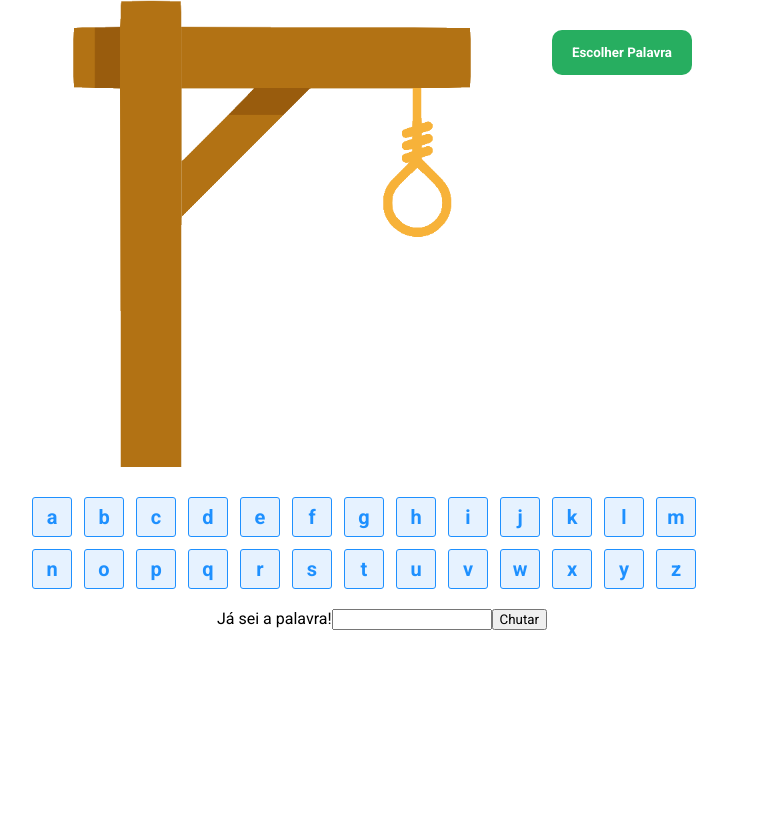
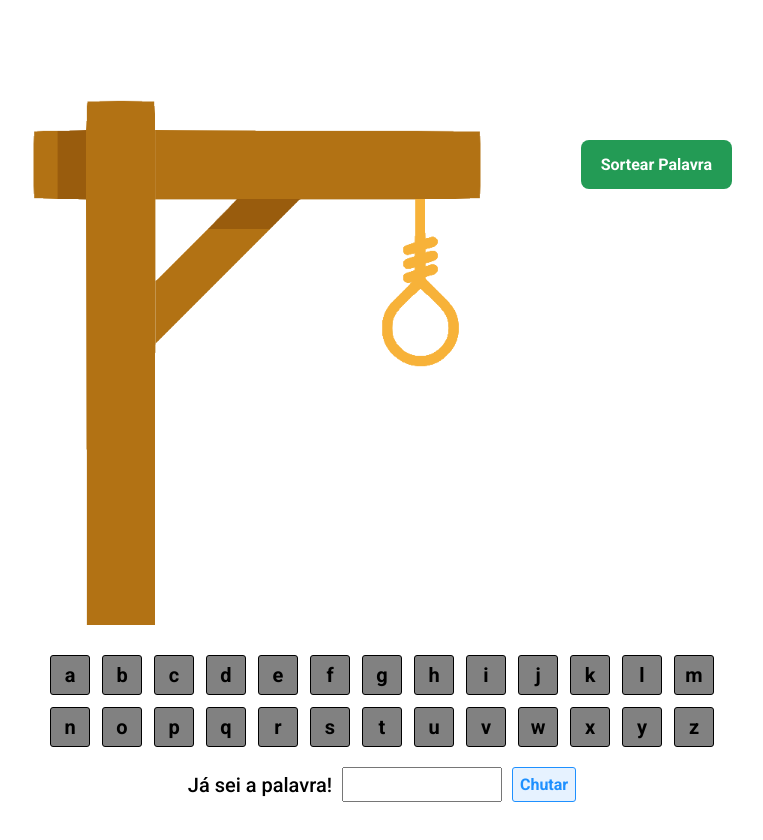
Before and after one commit to hignicao/hangman-game, a React app: page / in a window 1280 px wide. Shown: the whole page, without its empty margins (258-1021 px from the left). Before the commit the page ends 800 px from the top, so only its background shows below. Built offline with nearby package versions, Linux system fonts and the light colour scheme.

Commit message:
3rd commit (generate random word + letter guesses)

```diff
--- a/package.json
+++ b/package.json
@@ -9,6 +9,7 @@
   },
   "scripts": {
     "start": "react-scripts start",
+    "startfr": "FAST_REFRESH=false react-scripts start",
     "build": "react-scripts build",
     "test": "react-scripts test",
     "eject": "react-scripts eject"
--- a/src/components/App.js
+++ b/src/components/App.js
@@ -1,12 +1,41 @@
+import { useState } from "react";
 import Game from "./Game";
 import Guess from "./Guess";
 import Letters from "./Letters";
+import words from "./words.js";
+import forca0 from "../images/forca0.png";
+import forca1 from "../images/forca1.png";
+import forca2 from "../images/forca2.png";
+import forca3 from "../images/forca3.png";
+import forca4 from "../images/forca4.png";
+import forca5 from "../images/forca5.png";
+import forca6 from "../images/forca6.png";
 
 export default function App() {
+	const [wordLetters] = useState(words[Math.floor(Math.random() * words.length)].split(""));
+	const [lettersGuessed, setLettersGuessed] = useState([]);
+	const [misses, setMisses] = useState(0);
+	const [start, setStart] = useState(false);
+	const [forca, setForca] = useState(forca0);
+
+	function guessLetter(letter) {
+		setLettersGuessed([...lettersGuessed, letter]);
+		if (!wordLetters.includes(letter)) {
+			setMisses(misses + 1);
+
+		} else {
+			setMisses(misses);
+		}
+	}
+
+	console.log(wordLetters);
+	console.log(lettersGuessed);
+	console.log(misses);
+
 	return (
 		<main>
-			<Game />
-			<Letters />
+			<Game start={start} setStart={setStart} wordLetters={wordLetters} lettersGuessed={lettersGuessed} forca={forca} />
+			<Letters start={start} guessLetter={guessLetter} lettersGuessed={lettersGuessed} />
 			<Guess />
 		</main>
 	);
--- a/src/components/Game.js
+++ b/src/components/Game.js
@@ -1,16 +1,11 @@
-import forca0 from "../images/forca0.png";
-// import forca1 from '../images/forca1.png';
-// import forca2 from '../images/forca2.png';
-// import forca3 from '../images/forca3.png';
-// import forca4 from '../images/forca4.png';
-// import forca5 from '../images/forca5.png';
-// import forca6 from '../images/forca6.png';
-
-export default function Game() {
+export default function Game({ start, setStart, wordLetters, lettersGuessed, forca }) {
 	return (
 		<div className="game">
-			<img src={forca0} alt="Forca vazia" />
-			<button>Escolher Palavra</button>
+			<img src={forca} alt="Forca vazia" />
+			<div className="button-word">
+				<button onClick={() => setStart(true)}>Sortear Palavra</button>
+				<div className={start ? "word" : "hidden"}>{wordLetters.map((l) => (lettersGuessed.includes(l) ? <span className="word-letter"> {l} </span> : <span className="word-letter"> _ </span>))}</div>
+			</div>
 		</div>
 	);
 }
--- a/src/components/Letters.js
+++ b/src/components/Letters.js
@@ -1,18 +1,26 @@
-function Letter({ letter, k }) {
+function Letter({ start, guessLetter, lettersGuessed, letter, k }) {
 	return (
-		<button key={k} className="letter">
-			{letter}
-		</button>
+		<>
+			{!start || lettersGuessed.includes(letter) ? (
+				<button key={k} className="letter disabled">
+					{letter}
+				</button>
+			) : (
+				<button key={k} onClick={() => guessLetter(letter)} className="letter">
+					{letter}
+				</button>
+			)}
+		</>
 	);
 }
 
-export default function Letters() {
-	const alfabeto = ["a", "b", "c", "d", "e", "f", "g", "h", "i", "j", "k", "l", "m", "n", "o", "p", "q", "r", "s", "t", "u", "v", "w", "x", "y", "z"];
+export default function Letters({ start, guessLetter, lettersGuessed }) {
+	const alphabet = ["a", "b", "c", "d", "e", "f", "g", "h", "i", "j", "k", "l", "m", "n", "o", "p", "q", "r", "s", "t", "u", "v", "w", "x", "y", "z"];
 
 	return (
 		<div className="letters">
-			{alfabeto.map((l, i) => (
-				<Letter letter={l} key={i} />
+			{alphabet.map((l, i) => (
+				<Letter start={start} guessLetter={guessLetter} lettersGuessed={lettersGuessed} letter={l} key={i} />
 			))}
 		</div>
 	);
--- a/src/components/words.js
+++ b/src/components/words.js
@@ -1,4 +1,4 @@
-const palavras = [
+const words = [
 	"abacate",
 	"abacaxi",
 	"abelha",
@@ -232,4 +232,4 @@ const palavras = [
 	"zumbido",
 ];
 
-export default palavras;
+export default words;
--- a/src/css/style.css
+++ b/src/css/style.css
@@ -4,40 +4,60 @@
 }
 
 main {
-	margin: 0 auto;
-	max-width: 700px;
+	margin: 100px auto;
+	display: flex;
+	flex-direction: column;
+	justify-content: center;
+	align-items: center;
 }
 
 .game {
+	height: 525px;
+	width: 700px;
 	display: flex;
-	justify-content: center;
+	justify-content: space-between;
 	align-items: flex-start;
-	gap: 80px;
+}
+
+.game .button-word {
+	padding-top: 40px;
+	height: 100%;
+	display: flex;
+	flex-direction: column;
+	justify-content: space-between;
+	align-items: flex-end;
 }
 
 .game img {
-	width: 400px;
+	height: 100%;
 }
 
-.game button {
+.game .button-word button {
 	color: white;
+	font-size: 16px;
 	font-weight: 700;
-	background-color: #27ae60;
+	background-color: #239b55;
 	border: none;
 	padding: 15px 20px;
-	border-radius: 10px;
-	margin-top: 30px;
+	border-radius: 8px;
+}
+
+.game .button-word .word .word-letter {
+	font-size: 40px;
+	font-weight: 500;
 }
 
 .letters {
+	width: 664px;
 	margin-top: 30px;
 	display: flex;
 	flex-wrap: wrap;
+	justify-content: center;
 	gap: 12px;
 }
 
 .letters .letter {
-	background-color: rgb(230, 242, 255);
+	background-color: rgba(91, 173, 255, 0.349);
 	font-size: 20px;
 	font-weight: 700;
 	color: dodgerblue;
@@ -50,9 +70,40 @@ main {
 	border-radius: 3px;
 }
 
+.letters .letter.disabled {
+	background-color: rgb(129, 129, 129);
+	color: black;
+	border: 1px solid black;
+}
+
 .guess {
 	margin-top: 20px;
 	display: flex;
 	justify-content: center;
 	align-items: center;
+	gap: 10px;
 }
+
+.guess label {
+	font-size: 20px;
+	font-weight: 500;
+}
+
+.guess input {
+	height: 35px;
+}
+
+.guess button {
+	background-color: rgb(230, 242, 255);
+	font-size: 16px;
+	font-weight: 700;
+	color: dodgerblue;
+	border: 1px solid dodgerblue;
+	border-radius: 3px;
+	padding: 7px;
+}
+
+
+.hidden {
+	display: none;
+}
```
